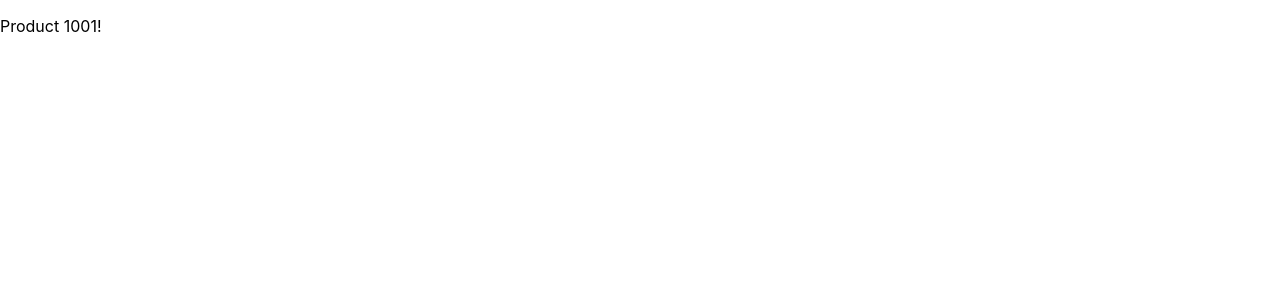
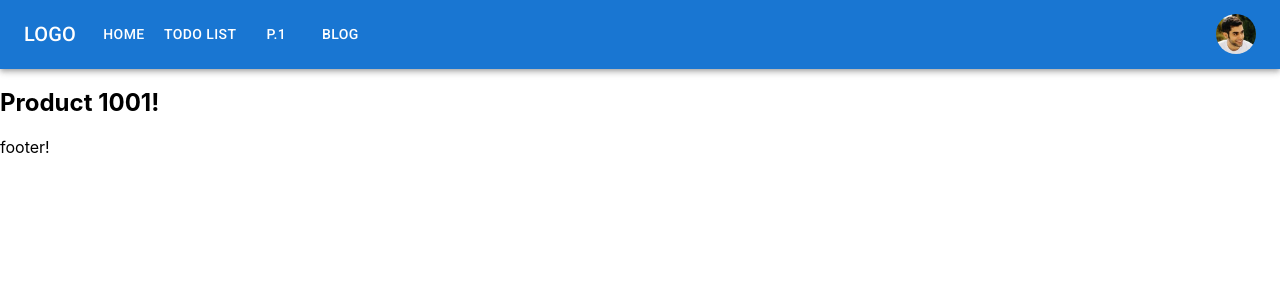
Before and after one commit to payamspot/nextjs-ts-test-app, a Next.js app: page /products/1001 in a window 1280 px wide. Shown: the top 300 px of the page. Built offline with nearby package versions, Linux system fonts and the light colour scheme.

Commit message:
adding a product page (2)

```diff
--- a/pages/products/[pid].tsx
+++ b/pages/products/[pid].tsx
@@ -1,11 +1,20 @@
 import { useRouter } from 'next/router';
 import { NextPage } from 'next';
+import Layout from '../../components/layout';
+import Head from 'next/head';
 
 const Product: NextPage = () => {
   const router = useRouter();
   const { pid } = router.query;
 
-  return <p>Product {pid}!</p>;
+  return (
+    <Layout>
+      <Head>
+        <title>product {pid} page title</title>
+      </Head>
+      <h2>Product {pid}!</h2>
+    </Layout>
+  );
 };
 
 export default Product;
```
Also changed, not shown: 1 other file (tests, documents, lock files or other folders).
